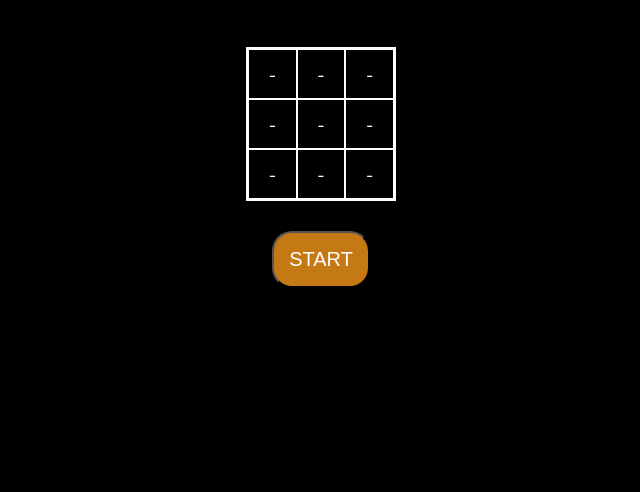
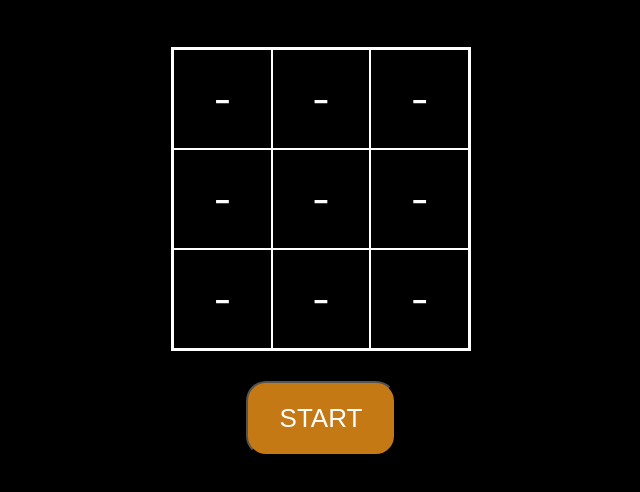
Before and after one commit to gilbmporto/ClickableTicTacToe, a plain HTML site: page index.html in a window 1280 px wide. Shown: the part 92-584 px from the top of the page, without its empty margins (319-959 px from the left). Drawn offline with Linux system fonts and the light colour scheme.

Commit message:
Increased the size of the board and other elements

```diff
--- a/style.css
+++ b/style.css
@@ -26,14 +26,14 @@ h1 {
 
 .game-state {
   margin-top: 20px;
-  font-size: large;
+  font-size: x-large;
 }
 
 .start-game {
   background-color: rgb(197, 121, 21);
   color: white;
-  padding: 15px;
-  font-size: 20px;
+  padding: 20px 32px;
+  font-size: 26px;
   border-radius: 20px;
   margin-top: 30px;
 }
@@ -45,7 +45,7 @@ h1 {
 
 .board {
   margin-top: 30px;
-  width: 150px;
+  width: 300px;
   border: 2px solid white;
 }
 
@@ -55,9 +55,10 @@ h1 {
 }
 
 .cell {
-  width: 50px;
-  height: 50px;
+  width: 100px;
+  height: 100px;
   border: 1px solid white;
   text-align: center;
-  line-height: 50px;
+  line-height: 100px;
+  font-size: 40px;
 }
```
